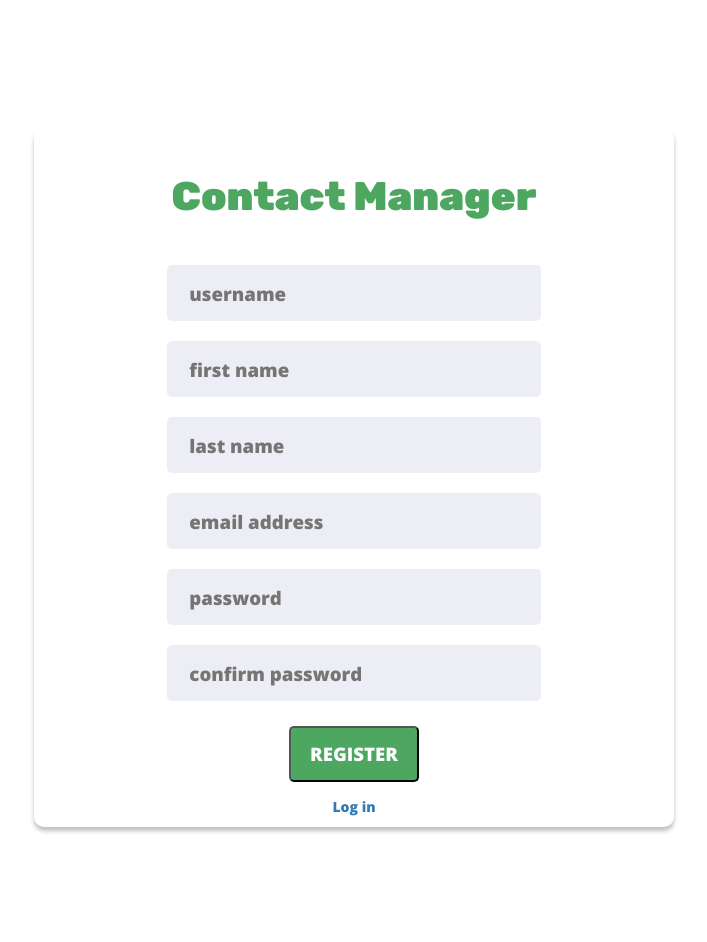
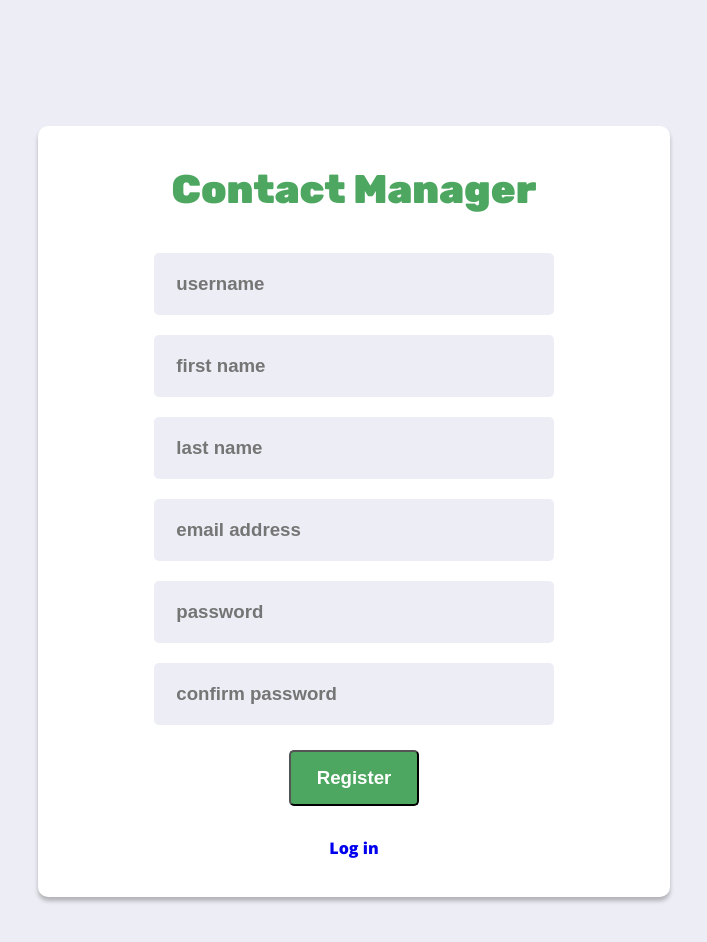
Before and after one commit to EElstrom/ContactManagerMERN, a React (Create React App) app in the folder frontend/: page /register in a window 1280 px wide. Shown: the top 942 px of the page, without its empty margins (286-993 px from the left). Built offline with nearby package versions, Linux system fonts and the light colour scheme.

Commit message:
Revert "Merge branch 'chance' into development"
This reverts commit 0e3e78bc147cc5b869e0a458b82eae72cf3ec248.

```diff
--- a/frontend/package.json
+++ b/frontend/package.json
@@ -7,12 +7,10 @@
     "@testing-library/jest-dom": "^4.2.4",
     "@testing-library/react": "^9.4.0",
     "@testing-library/user-event": "^7.2.1",
-    "bootstrap": "^3.4.1",
     "cookie-parser": "^1.4.4",
     "node-fetch": "^2.6.0",
     "react": "^16.12.0",
-    "react-bootstrap": "^0.33.1",
-    "react-dom": "16.12.0",
+    "react-dom": "^16.12.0",
     "react-router-dom": "^5.1.2",
     "react-scripts": "3.3.0",
     "react-shapes": "^0.1.0",
--- a/frontend/public/index.html
+++ b/frontend/public/index.html
@@ -2,10 +2,6 @@
 <html lang="en">
   <head>
     <meta charset="utf-8" />
-    <link rel="stylesheet" href="https://maxcdn.bootstrapcdn.com/bootstrap/latest/css/bootstrap.min.css">
-    <link rel="icon" href="%PUBLIC_URL%/favicon.ico" />
-    <!--<link rel="stylesheet" href="/bootstrap/css/bootstrap.min.css">-->
-    <!-- Latest compiled and minified CSS -->
     <meta name="viewport" content="width=device-width, initial-scale=1" />
     <meta name="theme-color" content="#000000" />
     <meta
--- a/frontend/src/components/AddContact.js
+++ b/frontend/src/components/AddContact.js
@@ -1,101 +1,41 @@
-import React, {PropTypes} from 'react';
-import Toast from './Toast.js'
+import React from 'react';
+import './ContactPopup.css';
 
 const fetch = require('node-fetch');
 const isEmpty = require('is-empty');
 
-//const [message, setMessage] = useState('');
+class AddContact extends React.Component
+{
+	constructor(props)
+	{
+		super(props);
 
-//I have no idea what I'm doing
-export default class AddContact extends React.Component {
-	constructor(props) {
-		super(props);
-		this.state = {first: "",
-                      last: "",
-                      phone: "",
-                      email: "",
-                      address: "",
-                      company: "",
-                      title: "",
-		              message: "",
-                      toastV: false,
-                      toastMessage: "",
-                      toastType: 'success'};
-		this.handleChange = this.handleChange.bind(this);
-        this.AddContacts = this.AddContacts.bind(this);
-		this.reset = this.reset.bind(this);
-        this.success_Handler = this.success_Handler.bind(this);
-        this.onError = this.onError.bind(this);
-        this.LEAVEMYSIGHT = this.LEAVEMYSIGHT.bind(this);
+		this.state = {
+			message: '',
+			errors: ''
+		};
 	}
 
-    onError(message) {
-        this.setState({
-            toastV: true,
-            toastMessage: message,
-            toastType: "danger"});
-    }
-
-    LEAVEMYSIGHT(){
-        this.setState({toastV: false});
-    }
-
-    success_Handler(msg){
-        this.props.showSuccess(msg);
-    }
-
-    handleChange(event){
-        const {name, value} = event.target; //Grab the name and value of each
-        this.setState({
-            [name] : value
-        });                                 //set each name to their respective value
-    }
-
-    reset(){
-        this.setState({first: "",
-            last: "",
-            phone: "",
-            email: "",
-            address: "",
-            company: "",
-            title:"",
-            message: "",
-            toastV: false,
-            toastMessage: "",
-            toastType: "success"});
-	this.myFormRef.reset();
-	this.props.toggleAddContact.call();
-    }
-
-
-    async AddContacts(event) {
-        //More sweet sweet goodness from original add_contact
-        event.preventDefault(); //What is this?
-
-	var firstname;
-	var lastname;
-	var phoneNumber;
-	var email;
-	var address;
-	var company;
-	var title;
+	doAddContact = async event =>
+	{
+		event.preventDefault();
 
 		const contact = {};
 
-        if (!isEmpty(this.state.first))
-            contact.firstname = this.state.first;
-        if (!isEmpty(this.state.last))
-            contact.lastname = this.state.last;
-        if (!isEmpty(this.state.phone))
-            contact.phoneNumber = this.state.phone;
-        if (!isEmpty(this.state.email))
-            contact.email = this.state.email;
-        if (!isEmpty(this.state.address))
-            contact.address = this.state.address;
-        if (!isEmpty(this.state.company))
-            contact.company = this.state.company;
-        if (!isEmpty(this.state.title))
-            contact.title = this.state.title;
+		if (!isEmpty(this.firstname.value))
+			contact.firstname = this.firstname.value;
+		if (!isEmpty(this.lastname.value))
+			contact.lastname = this.lastname.value;
+		if (!isEmpty(this.phoneNumber.value))
+			contact.phoneNumber = this.phoneNumber.value;
+		if (!isEmpty(this.email.value))
+			contact.email = this.email.value;
+		if (!isEmpty(this.address.value))
+			contact.address = this.address.value;
+		if (!isEmpty(this.company.value))
+			contact.company = this.company.value;
+		if (!isEmpty(this.title.value))
+			contact.title = this.title.value;
 
 		const response = await fetch('api/addContact', {
 		  method: 'POST',
@@ -104,50 +44,53 @@ export default class AddContact extends React.Component {
 		  body: JSON.stringify(contact)
 		}).then(response => {return response.json()});
 
-        console.log(JSON.stringify(response));
 		if (response.success) {
-            var succ = this.state.first + ' ' + this.state.last + ' added successfully!';
-            //this.setState({message: succ});
+			this.setState({message: this.firstname.value + ' ' + this.lastname.value + ' added successfully!', errors: ''});
+			this.props.toggleAddContact();
 
-            this.reset();
-            this.success_Handler(succ);
+			document.getElementById('firstname').value = '';
+			document.getElementById('lastname').value = '';
+			document.getElementById('phoneNumber').value = '';
+			document.getElementById('email').value = '';
+			document.getElementById('address').value = '';
+			document.getElementById('company').value = '';
+			document.getElementById('title').value = '';
 		}
 		else {
 			var errors = response.errors;
-            this.onError(JSON.stringify(errors));
-        }
+			this.setState({message: '', errors: Object.values(errors)});
 		}
 
-    render() {
-        const {toastV, toastMessage, toastType} = this.state;
-        //That sweet sweet format from original AddContact
-        return(
-            <div id="container">
+	};
+
+	render()
+	{
+		return (
+			<div id="popupContainer">
 				<link rel="stylesheet" href="https://fonts.googleapis.com/css?family=Rubik:900"></link>
+				<link rel="stylesheet" href="https://fonts.googleapis.com/css?family=Bree+Serif"></link>
 				<link rel="stylesheet" href="https://fonts.googleapis.com/css?family=Open+Sans:800"></link>
 				<div id="header">Add a new Contact</div>
-                        <div id="login">
-                                <form ref={(el) => this.myFormRef = el} onSubmit={this.AddContacts}>
-                                        <input name="first" className='firstnameBox' type="text" id="firstname" placeholder="first name" value={this.state.name} onChange={this.handleChange}/><br />
-                                        <input name="last" className='lastnameBox' type="text" id="lastname" placeholder="last name" value={this.state.last} onChange={this.handleChange}/><br />
-                                        <input name="phone" className='phoneNumberBox' type="text" id="phoneNumber" placeholder="phone number" value={this.state.phone} onChange={this.handleChange}/><br />
-                                        <input name="email" className='emailBox' type="text" id="email" placeholder="email address" value={this.state.email} onChange={this.handleChange}/><br />
-                                        <input name="address" className='addressBox' type="text" id="address" placeholder="address" value={this.state.address} onChange={this.handleChange}/><br />
-                                        <input name="company" className='companyBox' type="text" id="company" placeholder="company" value={this.state.company} onChange={this.handleChange}/><br />
-                                        <input name="title" className='titleBox' type="text" id="title" placeholder="title" value={this.state.title} onChange={this.handleChange}/><br />
-                                        <input type="submit" id="button" className="buttons" value="ADD"/>
-                                        <input type="button" id="button" className="buttons" value="CANCEL" onClick={this.reset}/>
+				<div id="contactPopup">
+					<form id="addForm" onSubmit={this.doAddContact}>
+						<input className='small-text-box' type="text" id="firstname" placeholder="first name" ref={(c) => this.firstname = c}/><br />
+						<input className='small-text-box' type="text" id="lastname" placeholder="last name" ref={(c) => this.lastname = c}/><br />
+						<input className='small-text-box' type="text" id="phoneNumber" placeholder="phone number" ref={(c) => this.phoneNumber = c}/><br />
+						<input className='small-text-box' type="text" id="email" placeholder="email address" ref={(c) => this.email = c}/><br />
+						<input className='small-text-box' type="text" id="address" placeholder="address" ref={(c) => this.address = c}/><br />
+						<input className='small-text-box' type="text" id="company" placeholder="company" ref={(c) => this.company = c}/><br />
+						<input className='small-text-box' type="text" id="title" placeholder="title" ref={(c) => this.title = c}/><br />
+						<input type="submit" id="button" className="buttons" value="Add"/>
+						<input type="reset" id="button" className="buttons" value="Cancel" onClick={() => this.props.toggleAddContact()}/>
 					</form>
 					<p>
 						<span id="result">{this.state.message}</span><br />
+            <span id="errors">{this.state.errors}</span>
 					</p>
 				</div>
-                        <Toast
-                            showing={toastV}
-                            onDismiss={this.LEAVEMYSIGHT}
-                            bsStyle={toastType}>{toastMessage}</Toast>
 			</div>
-
 		);
 	}
-}
+};
+
+export default AddContact;
--- a/frontend/src/components/Login.js
+++ b/frontend/src/components/Login.js
@@ -1,94 +1,90 @@
 import React, { useState } from 'react';
 import { Link } from 'react-router-dom';
 import './Login.css';
-import Toast from './Toast.js'
+
 const fetch = require('node-fetch');
 
-export default class Login extends React.Component {
-    constructor(props){
-        super(props);
-        this.state = {passwordBox: 'large-text-box',
-                      userBox: 'large-text-box',
-                      toastV: false,
-                      toastMessage: '',
-                      toastType: 'success'};
-        this.doLogin = this.doLogin.bind(this);
-        this.Error = this.Error.bind(this);
-        this.onDismiss = this.onDismiss.bind(this);
-    }
+const Login = data =>
+{
+	var loginName;
+	var loginPassword;
 
-    onDismiss(){
-       this.setState({toastV:false});
-    }
+	const [message,setMessage] = useState('');
 
-    Error(msg) {
-        this.setState({toastV: true,
-            toastMessage: msg,
-            toastType: 'danger'});
-    }
+	const [userBox, setUserBox] = useState('large-text-box');
+	const [passwordBox, setPasswordBox] = useState('large-text-box');
 
-    async doLogin(event){
+	const [loginError, setLoginError] = useState('');
+	const [userError, setUserError] = useState('');
+	const [passwordError, setPasswordError] = useState('');
 
+
+	const doLogin = async event =>
+	{
 		event.preventDefault();
 
-        const username = this.loginName.value;
-        const password = this.loginPassword.value;
-
-        console.log('Username ' + username + ' password ' + password);
-        this.setState({passwordBox: 'large-text-box',
-                       userBox: 'large-text-box'});
+		const username = loginName.value;
+		const password = loginPassword.value;
 
 		console.log('api/login');
 
 		const response = await fetch('api/login', {
 		  method: 'POST',
 		  headers: {'Content-Type': 'application/json'},
-            body: JSON.stringify({username: username, password:password})
+		  body: JSON.stringify({username: username, password: password})
 		}).then(response => {return response.json()});
 
-        console.log('Return: ' + response);
-        if(response.success){
-            window.location.replace('/home');
+		setMessage('');
+		setUserBox('large-text-box');
+		setPasswordBox('large-text-box');
+		setLoginError('');
+		setUserError('');
+		setPasswordError('');
+
+		if (response.success) {
+			// do login magic here
+			setMessage('Logged in');
+			window.location.replace("/home");
 		}
-        else if(response.errors === 'bad login'){
-            this.Error("Username or Password is incorrect");
+		else if (response.errors === 'bad login') {
+			setLoginError(<span>Username or password is incorrect<br /></span>);
 		}
 		else {
 			var errors = response.errors;
 			if (errors.username !== undefined) {
-                this.setState({userBox: 'large-error-box'});
-                this.Error(errors.username);
+				setUserBox('large-error-box');
+				setUserError(<span>{errors.username}<br /></span>);
 			}
 			if (errors.password !== undefined) {
-                this.setState({passwordBox: 'large-error-box'});
-                this.Error(errors.password);
-            }
+				setPasswordBox('large-error-box');
+				setPasswordError(<span>{errors.password}<br /></span>);
 			}
 		}
 
-    render(){
-        const {toastV, toastMessage, toastType} = this.state;
+	};
 
 	return (
-            <div>
+		<div id="login-page">
 			<div id="container">
-                <link rel="stylesheet" href="https://fonts.googleapis.com/css?family=Rubik:900"></link>
-                <link rel="stylesheet" href="https://fonts.googleapis.com/css?family=Open+Sans:800"></link>
+				<link rel="stylesheet" href="https://fonts.googleapis.com/css?family=Rubik:900"/>
+				<link rel="stylesheet" href="https://fonts.googleapis.com/css?family=Open+Sans:800"/>
 				<div id="header">Contact Manager</div>
 				<div id="login">
-                    <form onSubmit={this.doLogin}>
-                        <input className={this.state.userBox} type="text" id="username" placeholder="username" ref={(c) => this.loginName = c}/><br />
-                        <input className={this.state.passwordBox} type="password" id="loginPassword" placeholder="password" ref={(c) => this.loginPassword = c}/><br />
-                        <input type="submit" id="loginButton" className="buttons" value="SIGN IN"/>
+					<form onSubmit={doLogin}>
+						<input className={userBox} type="text" id="username" placeholder="username" ref={(c) => loginName = c}/><br />
+						<input className={passwordBox} type="password" id="loginPassword" placeholder="password" ref={(c) => loginPassword = c}/><br />
+						<input type="submit" id="loginButton" className="buttons" value="Sign In"/>
 					</form>
 					<p>
 						<Link to="/register">Register a new account</Link><br />
+						<span id="result">{message}</span><br />
+						<span id="errors">{loginError}{userError}{passwordError}</span>
+
 					</p>
-                    <Toast showing={toastV} onDismiss={this.onDismiss} bsStyle={toastType}>
-            {toastMessage}</Toast>
 				</div>
 			</div>
 		</div>
 	);
-    }
-}
+};
+
+export default Login;
--- a/frontend/src/components/Register.js
+++ b/frontend/src/components/Register.js
@@ -1,66 +1,63 @@
 import React, { useState } from 'react';
 import { Link } from 'react-router-dom';
 import './Login.css';
-import Toast from './Toast.js'
+
 const fetch = require('node-fetch');
 
-export default class Register extends React.Component
+function Register()
 {
-    constructor(props) {
-        super(props);
-
-        this.state = {userBox: 'large-text-box',
-            firstNameBox: 'large-text-box',
-            lastNameBox: 'large-text-box',
-            emailBox: 'large-text-box',
-            passwordBox: 'large-text-box',
-            toastV: false,
-            toastType: 'success',
-            toastMessage: ''};
-
-        this.doRegister = this.doRegister.bind(this);
-        this.onDismiss = this.onDismiss.bind(this);
-        this.onSuccess = this.onSuccess.bind(this);
-        this.onError = this.onError.bind(this);
-    }
-
-    onDismiss() {
-        this.setState({toastV: false});
-    }
-
-    onSuccess(msg){
-        this.setState({toastV: true,
-            toastMessage: msg,
-            toastType: 'success'});
-    }
-
-    onError(msg) {
-        this.setState({toastV: true,
-            toastMessage: msg,
-            toastType: 'danger'});
-    }
-
-    async doRegister(event){
-
 	var username;
 	var firstname;
 	var lastname;
 	var email;
 	var password;
+	var password2;
 
+	const [message,setMessage] = useState('');
+
+	const [userBox, setUserBox] = useState('large-text-box');
+	const [firstnameBox, setFirstnameBox] = useState('large-text-box');
+	const [lastnameBox, setLastnameBox] = useState('large-text-box');
+	const [emailBox, setEmailBox] = useState('large-text-box');
+	const [passwordBox, setPasswordBox] = useState('large-text-box');
+
+	const [userError, setUserError] = useState('');
+	const [firstnameError, setFirstnameError] = useState('');
+	const [lastnameError, setLastnameError] = useState('');
+	const [emailError, setEmailError] = useState('');
+	const [passwordError, setPasswordError] = useState('');
+	const [passwordMatchError, setPasswordMatchError] = useState('');
+
+	const doRegister = async event =>
+	{
 		event.preventDefault();
-        if (this.password.value !== this.password2.value)
+
+		setUserBox('large-text-box');
+		setFirstnameBox('large-text-box');
+		setLastnameBox('large-text-box');
+		setEmailBox('large-text-box');
+		setPasswordBox('large-text-box');
+
+		setMessage('');
+		setUserError('');
+		setFirstnameError('');
+		setLastnameError('');
+		setEmailError('');
+		setPasswordError('');
+		setPasswordMatchError('');
+
+		if (password.value !== password2.value)
 		{
-            this.onError('Password does not match');
-            this.setState({passwordBox: 'large-error-box'});
+			setPasswordMatchError('Password does not match');
+			setPasswordBox('large-error-box');
 			return;
 		}
 
-        username = this.username.value;
-        firstname = this.firstname.value;
-        lastname = this.lastname.value;
-        email = this.email.value;
-        password = this.password.value;
+		username = username.value;
+		firstname = firstname.value;
+		lastname = lastname.value;
+		email = email.value;
+		password = password.value;
 
 		const response = await fetch('api/register', {
 		  method: 'POST',
@@ -76,66 +73,60 @@ export default class Register extends React.Component
 
 		console.log(JSON.stringify(response));
 
-        this.setState({userBox: 'large-text-box',
-            firstNameBox: 'large-text-box',
-            lastNameBox: 'large-text-box',
-            emailBox: 'large-text-box',
-            passwordBox: 'large-text-box'});
-
 		if (response.success) {
-            window.location.replace('/login');
-            this.onSuccess('Successfully Registered!');
+			setMessage('Registered');
 			// do registration magic here
 		}
 		else {
 			var errors = response.errors;
 			if (errors.username !== undefined) {
-                this.setState({userBox: 'large-error-box'});
-                this.onError(errors.username);
+				setUserBox('large-error-box');
+				setUserError(<span>{errors.username}<br /></span>);
 			}
 			if (errors.firstname !== undefined) {
-                this.setState({firstNameBox: 'large-error-box'});
-                this.onError(errors.firstname);
+				setFirstnameBox('large-error-box');
+				setFirstnameError(<span>{errors.firstname}<br /></span>);
 			}
 			if (errors.lastname !== undefined) {
-                this.setState({lastNameBox: 'large-error-box'});
-                this.onError(errors.lastname);
+				setLastnameBox('large-error-box');
+				setLastnameError(<span>{errors.lastname}<br /></span>);
 			}
 			if (errors.email !== undefined) {
-                this.setState({emailBox: 'large-error-box'});
-                this.onError(errors.email);
+				setEmailBox('large-error-box');
+				setEmailError(<span>{errors.email}<br /></span>);
 			}
 			if (errors.password !== undefined) {
-                this.setState({passwordBox: 'large-error-box'});
-                this.onError(errors.password);
-            }
+				setPasswordBox('large-error-box');
+				setPasswordError(<span>{errors.password}<br /></span>);
 			}
 		}
 
-    render() {
-        const {toastMessage, toastV, toastType, userBox, firstNameBox, lastNameBox, emailBox, passwordBox} = this.state;
+	};
+
 	return (
 		<div id="container">
 			<link rel="stylesheet" href="https://fonts.googleapis.com/css?family=Rubik:900"></link>
 			<link rel="stylesheet" href="https://fonts.googleapis.com/css?family=Open+Sans:800"></link>
 			<div id="header">Contact Manager</div>
 			<div id="login">
-                        <form onSubmit={this.doRegister}>
-                            <input className={userBox} type="text" id="username" placeholder="username" ref={(c) => this.username = c}/><br />
-                            <input className={firstNameBox} type="text" id="firstname" placeholder="first name" ref={(c) => this.firstname = c}/><br />
-                            <input className={lastNameBox} type="text" id="lastname" placeholder="last name" ref={(c) => this.lastname = c}/><br />
-                            <input className={emailBox} type="text" id="email" placeholder="email address" ref={(c) => this.email = c}/><br />
-                            <input className={passwordBox} type="password" id="password" placeholder="password" ref={(c) => this.password = c}/><br />
-                            <input className={passwordBox} type="password" id="password" placeholder="confirm password" ref={(c) => this.password2 = c}/><br />
-                            <input type="submit" id="loginButton" className="buttons" value="REGISTER"/>
+				<form onSubmit={doRegister}>
+					<input className={userBox} type="text" id="username" placeholder="username" ref={(c) => username = c}/><br />
+					<input className={firstnameBox} type="text" id="firstname" placeholder="first name" ref={(c) => firstname = c}/><br />
+					<input className={lastnameBox} type="text" id="lastname" placeholder="last name" ref={(c) => lastname = c}/><br />
+					<input className={emailBox} type="text" id="email" placeholder="email address" ref={(c) => email = c}/><br />
+					<input className={passwordBox} type="password" id="password" placeholder="password" ref={(c) => password = c}/><br />
+					<input className={passwordBox} type="password" id="password" placeholder="confirm password" ref={(c) => password2 = c}/><br />
+					<input type="submit" id="loginButton" className="buttons" value="Register"/>
 				</form>
 				<p>
-                            <Link to="/login">Log in</Link><br/>
+					<Link to="/login">Log in</Link><br />
+					<span id="result">{message}</span><br />
+					<span id="errors">{userError}{firstnameError}{lastnameError}{emailError}{passwordError}{passwordMatchError}</span>
 				</p>
-                        <Toast showing={toastV} onDismiss={this.onDismiss} bsStyle={toastType}>{toastMessage}</Toast>
 			</div>
 		</div>
 
 	);
-    }
-}
+};
+
+export default Register;
--- a/frontend/src/index.js
+++ b/frontend/src/index.js
@@ -2,7 +2,6 @@ import React from 'react';
 import ReactDOM from 'react-dom';
 import App from './App';
 import * as serviceWorker from './serviceWorker';
-import 'bootstrap/dist/css/bootstrap.min.css';
 
 ReactDOM.render(<App />, document.getElementById('root'));
 
--- a/frontend/src/pages/HomePage.js
+++ b/frontend/src/pages/HomePage.js
@@ -4,7 +4,7 @@ import RButtons from '../components/RButtons';
 import AddContact from '../components/AddContact';
 import EditContact from '../components/EditContact';
 import '../components/Home.css';
-import Toast from '../components/Toast';
+
 import ContactList from '../components/ContactList';
 
 class HomePage extends React.Component
@@ -13,27 +13,13 @@ class HomePage extends React.Component
 	{
 		super(props);
 
-        this.state = {toastV: false,
-                      toastType: "success",
-                      toastMessage: ""};
-
 		this.toggleAddContact = this.toggleAddContact.bind(this);
 		this.toggleEditContact = this.toggleEditContact.bind(this);
-        this.showSuccess = this.showSuccess.bind(this);
-        this.dismissToast = this.dismissToast.bind(this);
-                this.addContact = new AddContact({contact: {}, toggleAddContact: this.toggleAddContact, showSuccess: this.showSuccess});
+		this.addContact = new AddContact({contact: {}, toggleAddContact: this.toggleAddContact});
 		this.editContact = new EditContact({contact: {}, toggleEditContact: this.toggleEditContact});
 
 		this.contactList = React.createRef();
 	}
-
-    showSuccess(message) {
-        this.setState({toastV: true, toastMessage: message, toastType: 'success'});
-    }
-
-    dismissToast(){
-        this.setState({toastV: false});
-    }
 
 	toggleAddContact()
 	{
@@ -79,7 +65,6 @@ class HomePage extends React.Component
 
 	render()
 	{
-        const {toastV, toastMessage, toastType} = this.state;
 		return (
 			<div style={{display: 'block', position: 'fixed', width: '100vw', height: '100vh', overflow: 'auto'}}>
 				<div style={{display: 'flex', justifyContent: 'flex-start', alignItem: 'center', position: 'absolute', width: '100vw', left: '7%'}}>
@@ -88,14 +73,9 @@ class HomePage extends React.Component
 					<div className='rButtons'>
 						<RButtons toggleAddContact={this.toggleAddContact}/>
 					</div>
-					<div style={{position: 'static', height: '100vh', minWidth: '0'}}>
-						<ContactList ref={this.contactList} toggleEditContact={this.toggleEditContact}/>
-            <Toast showing={toastV} onDismiss={this.dismissToast} bsStyle={toastType}>{toastMessage}</Toast>
-
-					</div>
 				</div>
-				<div id='add-pop-up' style={{display: 'none', position: 'fixed', width: '100vw', height: '100vh'}}>
-					<AddContact toggleAddContact={this.toggleAddContact} showSuccess={this.showSuccess}/>
+				<div style={{display: 'block', marginTop: '150px'}}>
+					<ContactList ref={this.contactList} toggleEditContact={this.toggleEditContact}/>
 				</div>
 				<div id='add-pop-up' style={{display: 'none', position: 'fixed', top: '0px', left: '0px', width: '100vw'}}>
 					{this.addContact.render()}
@@ -103,8 +83,7 @@ class HomePage extends React.Component
 				<div id='edit-pop-up' style={{display: 'none', position: 'fixed', top: '0px', left: '0px', width: '100vw'}}>
 					{this.editContact.render()}
 				</div>
-
-            </div>
+			</div>
 		);
 	}
 }
```
Also changed, not shown: frontend/src/components/Toast.js (deleted, +0 -29 lines). Lines whose indentation alone changed are shown as unchanged.
